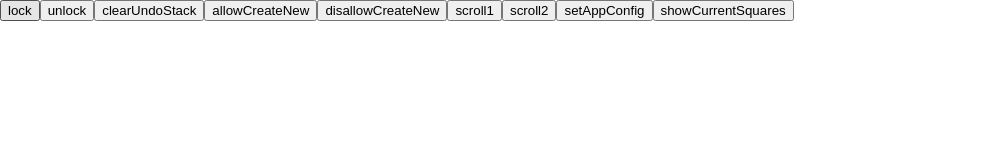
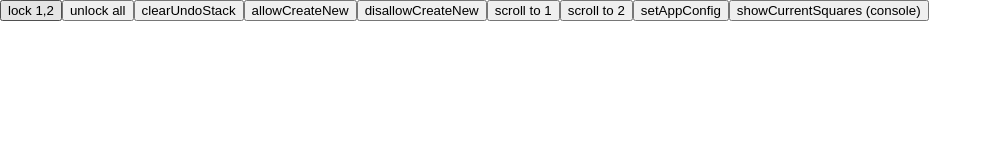
Before and after one commit to condt/pdf-square-annotation, a website built with Vite: page example/index.html in a window 1280 px wide. Shown: the whole page, without its empty margins (0-992 px from the left). Built offline with nearby package versions, Linux system fonts and the light colour scheme; no server answers.

Commit message:
chore: fix README.md, demo page

```diff
--- a/example/index.html
+++ b/example/index.html
@@ -9,15 +9,15 @@
     <link rel="stylesheet" href="./style.css" />
     <body>
         <div id="button-container">
-            <button onclick="lockAnnotations()">lock</button>
-            <button onclick="unlockAnnotations()">unlock</button>
+            <button onclick="lockAnnotations()">lock 1,2</button>
+            <button onclick="unlockAnnotations()">unlock all</button>
             <button onclick="clearUndoStack()">clearUndoStack</button>
             <button onclick="allowCreateNew()">allowCreateNew</button>
             <button onclick="disallowCreateNew()">disallowCreateNew</button>
-            <button onclick="scrollToSquare(1)">scroll1</button>
-            <button onclick="scrollToSquare(2)">scroll2</button>
+            <button onclick="scrollToSquare(1)">scroll to 1</button>
+            <button onclick="scrollToSquare(2)">scroll to 2</button>
             <button onclick="setAppConfig()">setAppConfig</button>
-            <button onclick="showCurrentSquares()">showCurrentSquares</button>
+            <button onclick="showCurrentSquares()">showCurrentSquares (console)</button>
         </div>
         <!-- PDF -->
         <div id="pdf-container">
```
Also changed, not shown: demo.html (+11 -0 lines), src/types/global.d.ts (+0 -7 lines), README.md, demo.png (added), 1 other file.
